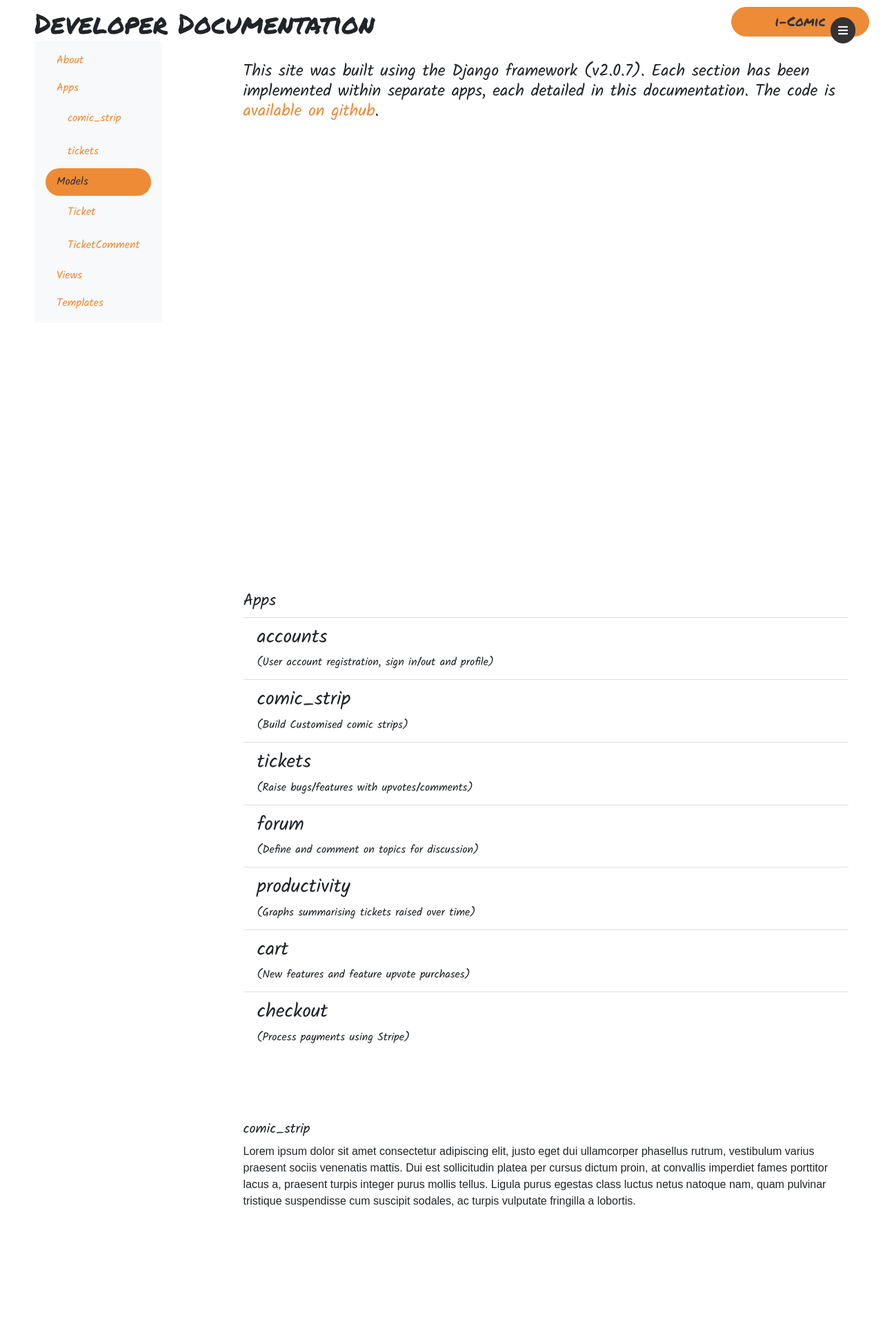
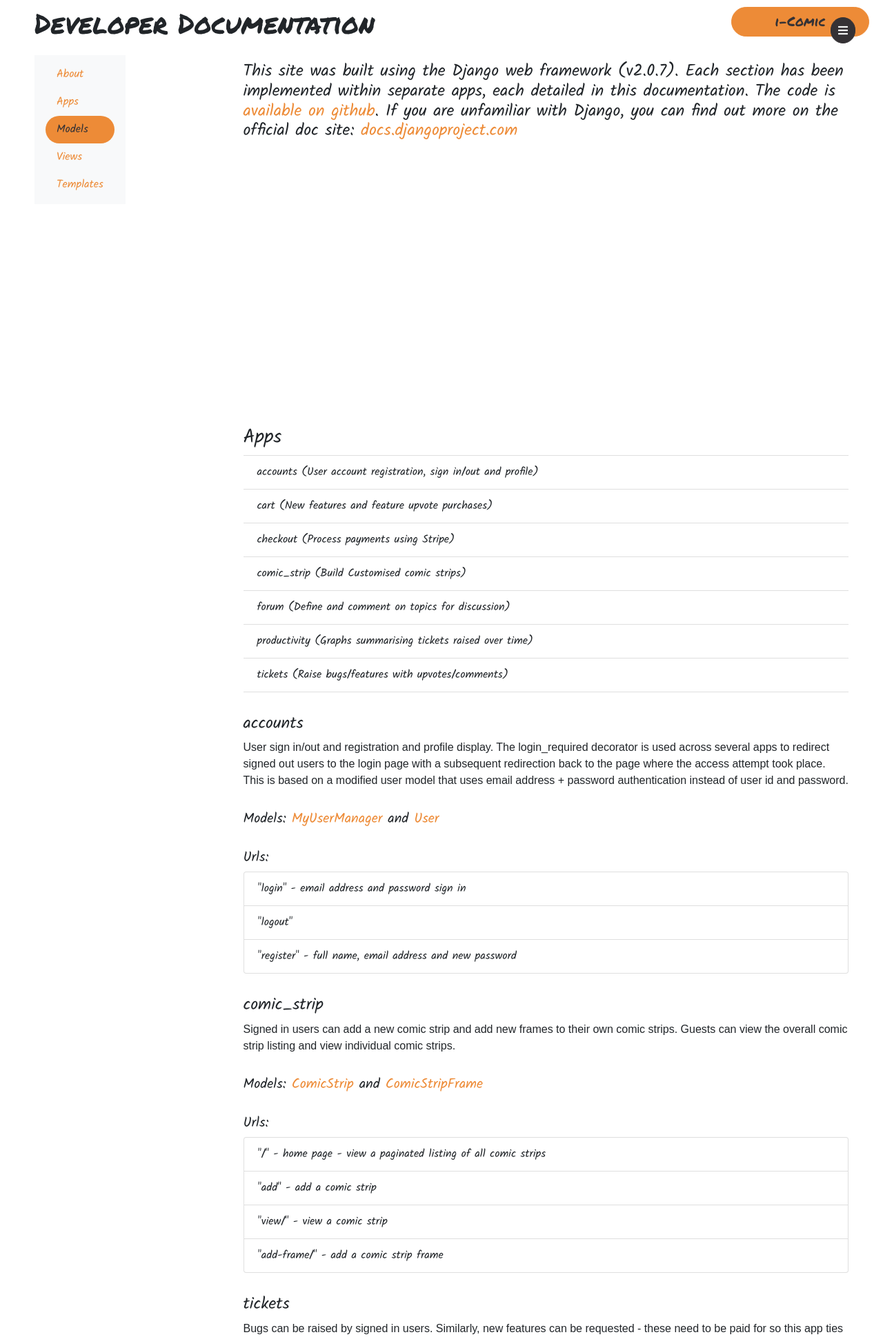
Before and after one commit to julian-garcia/i-comic, a Django app: page /doc/ in a window 1280 px wide. Shown: the top 1939 px of the page at 69% size. Run offline with Django 3.2, Linux system fonts and the light colour scheme; some libraries are stand-ins or nearby versions; some web fonts are replaced.

Commit message:
Developer documentation

```diff
--- a/comic_strip/urls.py
+++ b/comic_strip/urls.py
@@ -1,7 +1,8 @@
 from django.urls import path
-from .views import comic_strip, comic_strip_add, comic_strip_frame_add
+from .views import comic_strip_listing, comic_strip, comic_strip_add, comic_strip_frame_add
 
 urlpatterns = [
+    path('', comic_strip_listing, name='listing'),
     path('add', comic_strip_add, name='comic_strip_add'),
     path('add-frame/<id>', comic_strip_frame_add, name='comic_strip_frame_add'),
     path('view/<id>', comic_strip, name='comic_strip'),
--- a/documentation/templates/documentation.html
+++ b/documentation/templates/documentation.html
@@ -2,62 +2,127 @@
 {% load staticfiles %}
 {% block page_title %}i-Comic Forum - Developer Documentation{% endblock %}
 {% block content %}
-<h1>Developer Documentation</h1>
+<h1 id="item-0">Developer Documentation</h1>
 <div id="doc-content" class="row documentation">
   <div class="col-12 col-md-3 d-none d-md-block">
     <nav id="doc-toc" class="navbar navbar-light bg-light">
       <nav class="nav nav-pills flex-column">
         <a class="nav-link active doc-content-item" href="#item-0">About</a>
-        <a class="nav-link active doc-content-item" href="#item-1">Apps</a>
-        <nav class="nav nav-pills flex-column">
-          <a class="nav-link ml-3 my-1 doc-content-item" href="#item-1-1">comic_strip</a>
-          <a class="nav-link ml-3 my-1 doc-content-item" href="#item-1-2">tickets</a>
-        </nav>
+        <a class="nav-link doc-content-item" href="#item-1">Apps</a>
         <a class="nav-link doc-content-item" href="#item-2">Models</a>
-        <nav class="nav nav-pills flex-column">
-          <a class="nav-link ml-3 my-1 doc-content-item" href="#item-2-1">Ticket</a>
-          <a class="nav-link ml-3 my-1 doc-content-item" href="#item-2-3">TicketComment</a>
-        </nav>
         <a class="nav-link doc-content-item" href="#item-3">Views</a>
         <a class="nav-link doc-content-item" href="#item-4">Templates</a>
       </nav>
     </nav>
   </div>
   <div class="col-12 col-md-9">
-    <div data-spy="scroll" data-target="#doc-toc" data-offset="-30">
+    <div data-spy="scroll" data-target="#doc-toc" data-offset="0">
       <div class="doc-section">
-        <h4 id="item-0" class="mb-5">This site was built using the Django framework (v2.0.7). Each section has been implemented within separate apps, each detailed in this documentation. The code is <a href="#">available on github</a>.</h4>
+        <h4 class="mb-5 mt-0">This site was built using the Django web framework (v2.0.7). Each section has been implemented within separate apps, each detailed in this documentation. The code is <a href="https://github.com/julian-garcia/i-comic" target="_blank">available on github</a>. If you are unfamiliar with Django, you can find out more on the official doc site: <a href="https://docs.djangoproject.com" target="_blank">docs.djangoproject.com</a></h4>
       </div>
       <div class="doc-section">
-        <h4 id="item-1">Apps</h4>
+        <h3 id="item-1">Apps</h3>
         <ul class="list-group list-group-flush">
-          <li class="list-group-item"><h3>accounts</h3>
-            <span>(User account registration, sign in/out and profile)</span></li>
-          <li class="list-group-item"><h3>comic_strip</h3>
-            <span>(Build Customised comic strips)</span></li>
-          <li class="list-group-item"><h3>tickets</h3>
-            <span>(Raise bugs/features with upvotes/comments)</span></li>
-          <li class="list-group-item"><h3>forum</h3>
-            <span>(Define and comment on topics for discussion)</span></li>
-          <li class="list-group-item"><h3>productivity</h3>
-            <span>(Graphs summarising tickets raised over time)</span></li>
-          <li class="list-group-item"><h3>cart</h3>
-            <span>(New features and feature upvote purchases)</span></li>
-          <li class="list-group-item"><h3>checkout</h3>
-            <span>(Process payments using Stripe)</span></li>
+          <li class="list-group-item"><span>accounts (User account registration, sign in/out and profile)</span></li>
+          <li class="list-group-item"><span>cart (New features and feature upvote purchases)</span></li>
+          <li class="list-group-item"><span>checkout (Process payments using Stripe)</span></li>
+          <li class="list-group-item"><span>comic_strip (Build Customised comic strips)</span></li>
+          <li class="list-group-item"><span>forum (Define and comment on topics for discussion)</span></li>
+          <li class="list-group-item"><span>productivity (Graphs summarising tickets raised over time)</span></li>
+          <li class="list-group-item"><span>tickets (Raise bugs/features with upvotes/comments)</span></li>
+        </ul>
+        <h4 id="item-1-1">accounts</h4>
+        <p>User sign in/out and registration and profile display. The login_required decorator is used across several apps to redirect signed out users to the login page with a subsequent redirection back to the page where the access attempt took place. This is based on a modified user model that uses email address + password authentication instead of user id and password.</p>
+        <h5>Models: <a href="#">MyUserManager</a> and <a href="#">User</a></h5>
+        <h5>Urls:</h5>
+        <ul class="list-group">
+          <li class="list-group-item">"login" - email address and password sign in</li>
+          <li class="list-group-item">"logout"</li>
+          <li class="list-group-item">"register" - full name, email address and new password</li>
+        </ul>
+        <h4 id="item-1-4">comic_strip</h4>
+        <p>Signed in users can add a new comic strip and add new frames to their own comic strips. Guests can view the overall comic strip listing and view individual comic strips.</p>
+        <h5>Models: <a href="#item-2-1">ComicStrip</a> and <a href="#item-2-2">ComicStripFrame</a></h5>
+        <h5>Urls:</h5>
+        <ul class="list-group">
+          <li class="list-group-item">"/" - home page - view a paginated listing of all comic strips</li>
+          <li class="list-group-item">"add" - add a comic strip</li>
+          <li class="list-group-item">"view/<comic strip id>" - view a comic strip</li>
+          <li class="list-group-item">"add-frame/<comic strip id>" - add a comic strip frame</li>
+        </ul>
+        <h4 id="item-1-7">tickets</h4>
+        <p>Bugs can be raised by signed in users. Similarly, new features can be requested - these need to be paid for so this app ties in with the cart and checkout apps. Users marked as staff can edit tickets to update their status and enter the implemented/proposed solution or next steps.</p>
+        <h5>Models: <a href="#">Ticket</a>, <a href="#">TicketUpvoter</a> and <a href="#">TicketComment</a></h5>
+        <h5>Urls:</h5>
+        <ul class="list-group doc-section">
+          <li class="list-group-item">"tickets" - paginated listing of all bugs and features</li>
+          <li class="list-group-item">"add" - add a comic strip</li>
+          <li class="list-group-item">"view/<comic strip id>" - view a comic strip</li>
+          <li class="list-group-item">"add-frame/<comic strip id>" - add a comic strip frame</li>
         </ul>
       </div>
       <div class="doc-section">
-        <h5 id="item-1-1">comic_strip</h5>
-        <p>Lorem ipsum dolor sit amet consectetur adipiscing elit, justo eget dui ullamcorper phasellus rutrum, vestibulum varius praesent sociis venenatis mattis. Dui est sollicitudin platea per cursus dictum proin, at convallis imperdiet fames porttitor lacus a, praesent turpis integer purus mollis tellus. Ligula purus egestas class luctus netus natoque nam, quam pulvinar tristique suspendisse cum suscipit sodales, ac turpis vulputate fringilla a lobortis.</p>
-      </div>
-      <div class="doc-section">
-        <h5 id="item-1-2">tickets</h5>
-        <p>Lorem ipsum dolor sit amet consectetur adipiscing elit, justo eget dui ullamcorper phasellus rutrum, vestibulum varius praesent sociis venenatis mattis. Dui est sollicitudin platea per cursus dictum proin, at convallis imperdiet fames porttitor lacus a, praesent turpis integer purus mollis tellus. Ligula purus egestas class luctus netus natoque nam, quam pulvinar tristique suspendisse cum suscipit sodales, ac turpis vulputate fringilla a lobortis.</p>
-      </div>
-      <div class="doc-section">
-        <h4 id="item-2">Models</h4>
-        <p>Lorem ipsum dolor sit amet consectetur adipiscing elit, justo eget dui ullamcorper phasellus rutrum, vestibulum varius praesent sociis venenatis mattis. Dui est sollicitudin platea per cursus dictum proin, at convallis imperdiet fames porttitor lacus a, praesent turpis integer purus mollis tellus. Ligula purus egestas class luctus netus natoque nam, quam pulvinar tristique suspendisse cum suscipit sodales, ac turpis vulputate fringilla a lobortis.</p>
+        <h3 id="item-2">Models</h3>
+        <p>"ComicStrip" handles user entry of an overall comic strip title and description entry. It joins to ComicStripFrame whereby multiple frames can be added, each with its own image and narrative.</p>
+        <figure>
+          <figcaption><h5 id="item-2-1">ComicStrip</h5></figcaption>
+          <pre>
+            <code>
+  title       = models.CharField(max_length=100, blank=False)
+  description = models.TextField()
+  author      = models.ForeignKey(settings.AUTH_USER_MODEL,
+                             related_name='contacts', on_delete=models.CASCADE)</code>
+          </pre>
+        </figure>
+        <figure>
+          <figcaption><h5 id="item-2-2">ComicStripFrame</h5></figcaption>
+          <pre>
+            <code>
+  comic_strip = models.ForeignKey(ComicStrip, on_delete=models.CASCADE)
+  narrative   = models.TextField(max_length=300)
+  image       = models.ImageField(upload_to='images')
+  sequence    = models.IntegerField(null=False, blank=False)
+  move        = models.IntegerField(null=True, blank=True)
+            </code>
+          </pre>
+        </figure>
+        <figure>
+          <figcaption><h5 id="item-2-9">Ticket</h5></figcaption>
+          <pre>
+            <code>
+  requester        = models.ForeignKey(settings.AUTH_USER_MODEL, on_delete=models.CASCADE)
+  title            = models.CharField(max_length=50)
+  description      = models.TextField()
+  solution         = models.TextField('Solution / Proposed solution', null=True, blank=True)
+  date_raised      = models.DateTimeField(auto_now_add=True)
+  date_last_saved  = models.DateTimeField(auto_now=True)
+  type             = models.CharField(max_length=10, choices=TICKET_TYPE_CHOICES, default='Bug')
+  status           = models.CharField(max_length=12, choices=TICKET_STATUS_CHOICES, default='Logged')
+  upvotes          = models.IntegerField(null=True, blank=True)
+  feature_cost     = models.DecimalField(max_digits=4, decimal_places=2, null=True, blank=True)
+            </code>
+          </pre>
+        </figure>
+        <figure>
+          <figcaption><h5 id="item-2-10">TicketComment</h5></figcaption>
+          <pre>
+            <code>
+  author       = models.ForeignKey(settings.AUTH_USER_MODEL, on_delete=models.CASCADE)
+  ticket       = models.ForeignKey(Ticket, on_delete=models.CASCADE)
+  date_comment = models.DateTimeField(auto_now_add=True)
+  comment      = models.TextField()
+            </code>
+          </pre>
+        </figure>
+        <figure>
+          <figcaption><h5 id="item-2-11">TicketUpvoter</h5></figcaption>
+          <pre>
+            <code>
+  upvoter_user   = models.ForeignKey(settings.AUTH_USER_MODEL, on_delete=models.CASCADE)
+  upvoter_ticket = models.ForeignKey(Ticket, on_delete=models.CASCADE)
+            </code>
+          </pre>
+        </figure>
       </div>
     </div>
   </div>
--- a/icomic/urls.py
+++ b/icomic/urls.py
@@ -4,7 +4,7 @@ The `urlpatterns` list routes URLs to views. For more information please see:
 """
 from django.contrib import admin
 from django.urls import path, include
-from comic_strip.views import comic_strip_listing, comic_strip
+from comic_strip.views import comic_strip_listing
 from comic_strip import urls as urls_comic_strip
 from tickets import urls as urls_tickets
 from accounts import urls as urls_accounts
--- a/static/style/_components.scss
+++ b/static/style/_components.scss
@@ -283,14 +283,15 @@ a.brand-button-content {
 
   #doc-toc {
     position: fixed;
-    top: 60px;
-    overflow-y: scroll;
-    max-height: calc(100vh - 1rem);
+    top: 5rem;
   }
 
   .doc-section {
-    min-height: 90vh;
+    min-height: 60vh;
     margin-bottom: 3rem;
+    h2,h3,h4,h5{
+      margin-top: 2rem;
+    }
   }
 
   .doc-content-item.active {
```
Also changed, not shown: comic_strip/views.py (+10 -6 lines), static/scripts/ui.js (line endings or trailing spaces), static/style/main.min.css.
